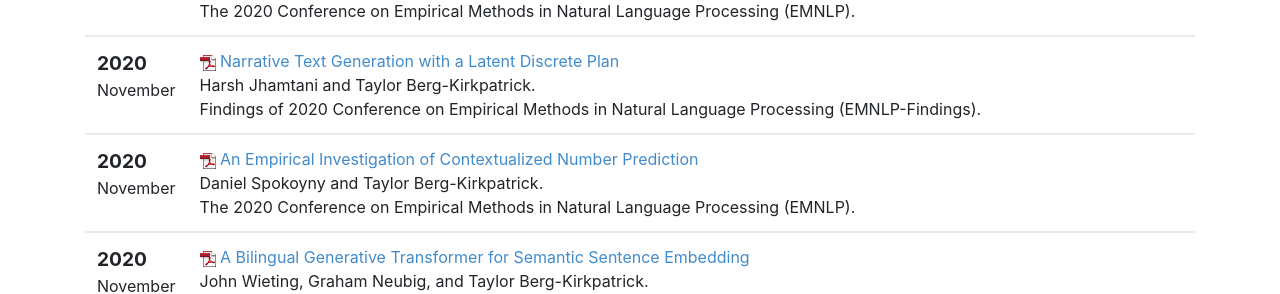
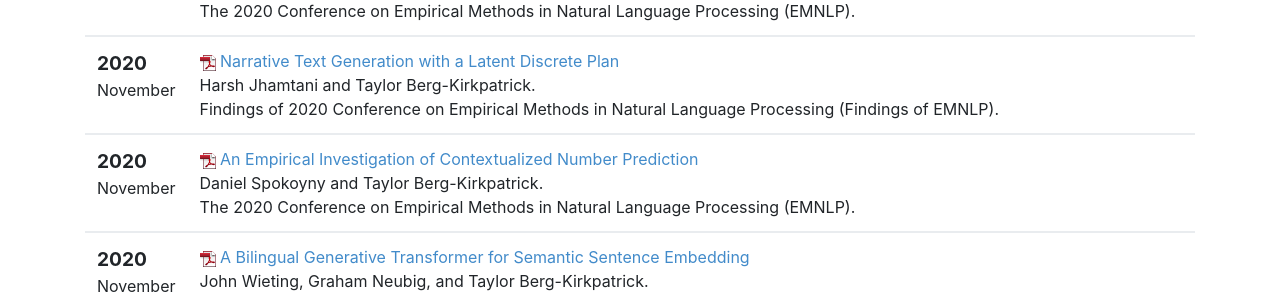
Before and after one commit to icebergnlp/icebergnlp.github.io, a Jekyll site: the page built from publications.html, in a window 1280 px wide and 900 px high, scrolled down 306 px. Shown: the part 161-455 px from the top of the window. Built offline with Jekyll 4.4.1, drawn with Linux system fonts in a browser that asks for light colours.

Commit message:
Renamed Findings

```diff
--- a/_includes/pubs.html
+++ b/_includes/pubs.html
@@ -89,7 +89,7 @@
                 <span class="authors">
                      Harsh Jhamtani and Taylor Berg-Kirkpatrick.
                 </span><br />
-                <span class="venuetype"></span><span class="venue">Findings of 2020 Conference on Empirical Methods in Natural Language Processing (EMNLP-Findings)</span>.
+                <span class="venuetype"></span><span class="venue">Findings of 2020 Conference on Empirical Methods in Natural Language Processing (Findings of EMNLP)</span>.
                 <br />
                 <span class="links">
                 </span>
```
